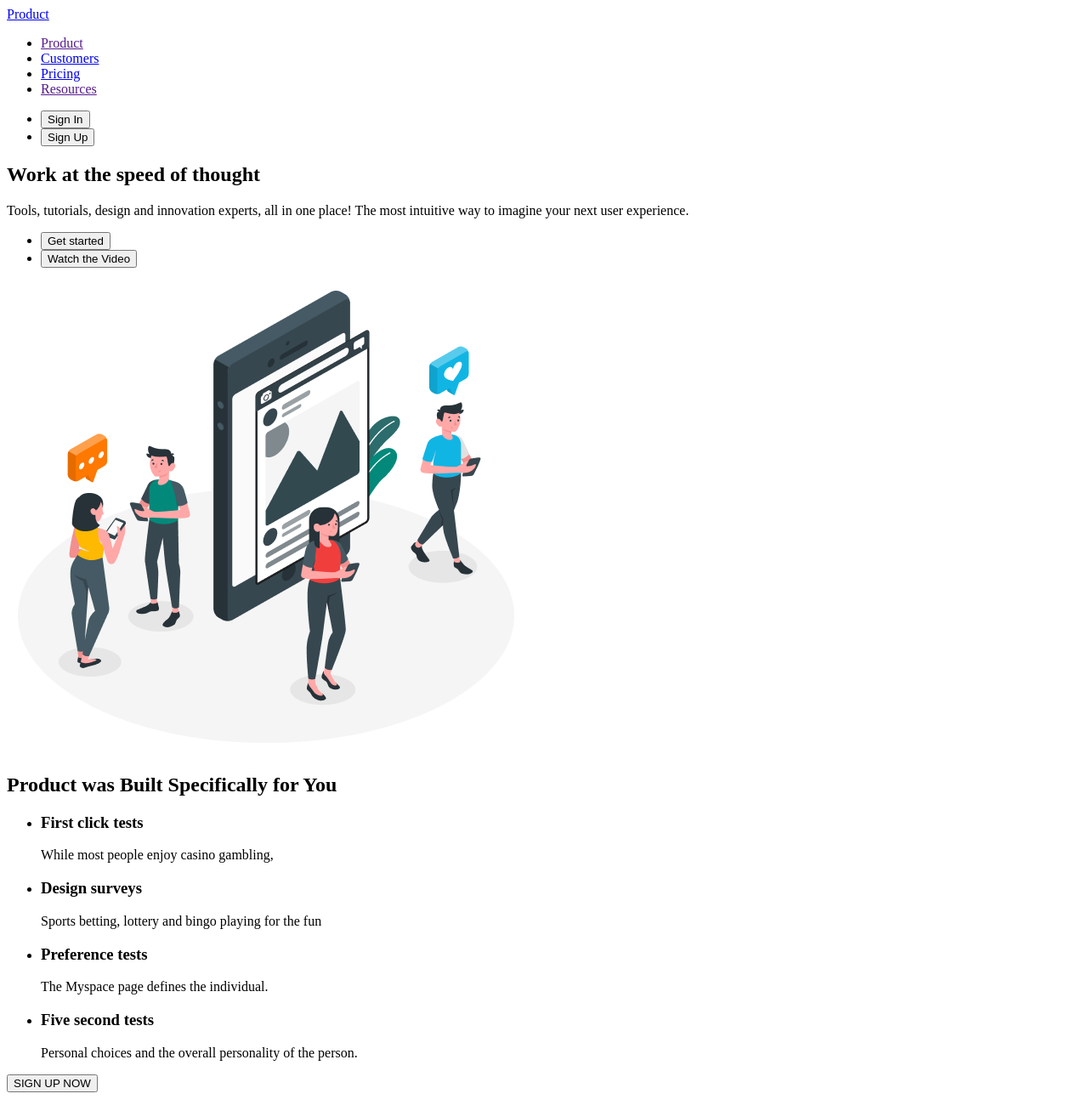
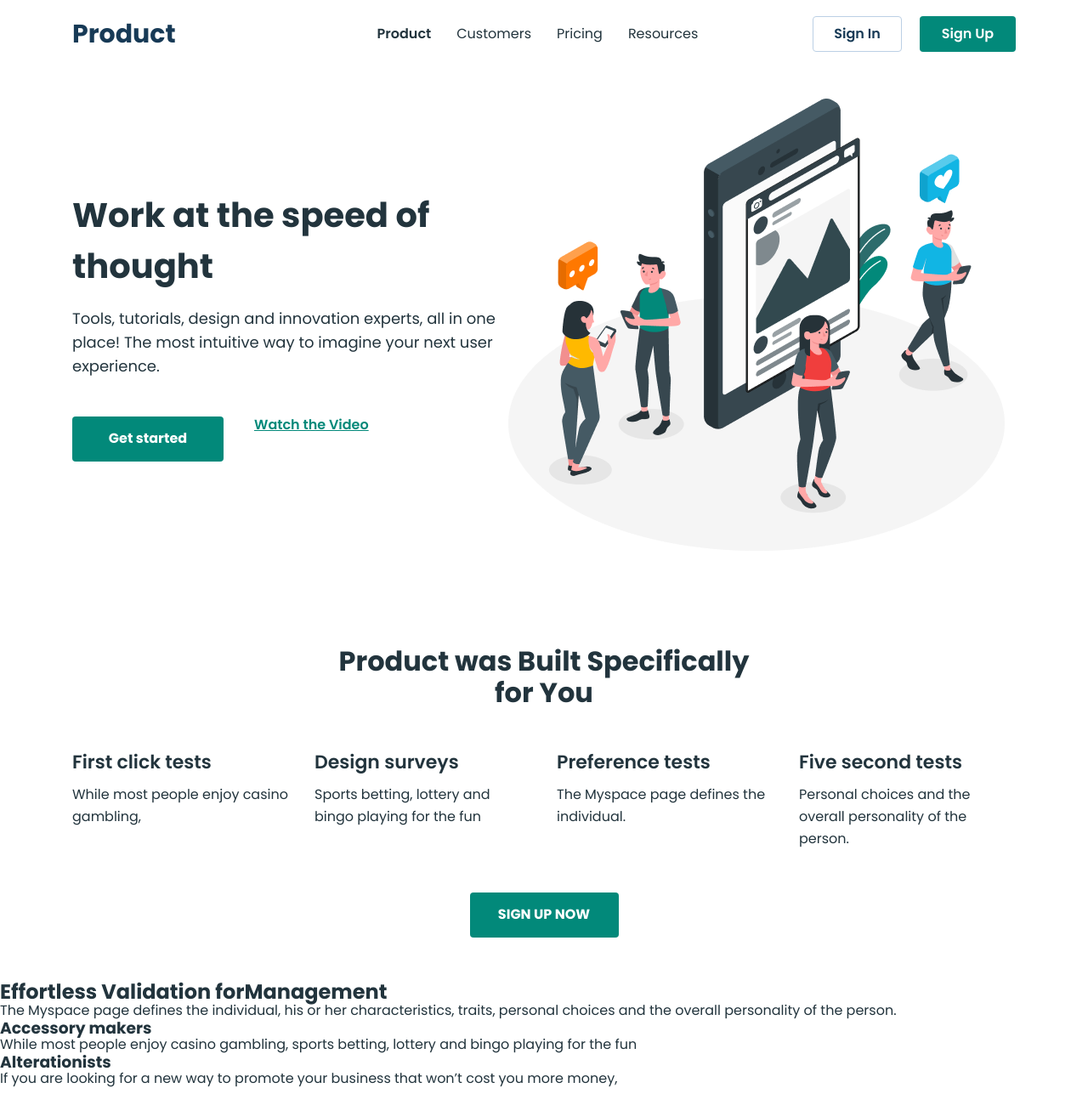
Before and after one commit to Sergei-Kucheruk/Business-promotion, a plain HTML site: page index.html in a window 1280 px wide. Shown: the top 1300 px of the page at 85% size. Drawn offline with nearby package versions, Linux system fonts and the light colour scheme.

Commit message:
first part

```diff
--- /dev/null
+++ b/css/styles.css
@@ -0,0 +1,210 @@
+body {
+  font-family: "Poppins", sans-serif;
+  color: #22343d;
+}
+
+ul,
+ol {
+  margin: 0;
+  padding: 0;
+  list-style: none;
+}
+
+a {
+  text-decoration: none;
+  color: inherit;
+}
+
+img {
+  display: block;
+}
+
+p,
+h1,
+h2,
+h3,
+h4,
+h5,
+h6 {
+  margin: 0;
+}
+
+button {
+  background-color: transparent;
+  cursor: pointer;
+}
+
+.container {
+  width: 1150px;
+  padding: 0 20px;
+  margin: 0 auto;
+}
+
+/*----Header----*/
+
+.header {
+}
+
+.header .container {
+  display: flex;
+  align-items: center;
+}
+
+.header-nav {
+  display: flex;
+  align-items: center;
+}
+
+.logo {
+  font-weight: 700;
+  font-size: 30px;
+  line-height: 0.93333;
+  color: #173a56;
+  margin-right: 237px;
+}
+
+.nav-list {
+  display: flex;
+  gap: 30px;
+}
+
+.nav-link {
+  line-height: 1.75;
+  padding: 26px 0;
+  display: block;
+}
+
+.corrent {
+  font-weight: 600;
+}
+
+.header-list-button {
+  display: flex;
+  margin-left: auto;
+  gap: 21px;
+}
+
+.header-btn {
+  font-family: "Poppins", sans-serif;
+  font-weight: 600;
+  font-size: 16px;
+}
+
+.header-sign-in {
+  min-width: 105px;
+  height: 42px;
+  border: 1px solid #bcd0e5;
+  border-radius: 4px;
+  color: #173a56;
+}
+
+.header-sign-up {
+  min-width: 113px;
+  height: 42px;
+  border: none;
+  border-radius: 4px;
+  background-color: #02897a;
+  color: #fff;
+}
+
+/**------HERO------**/
+
+.hero {
+  padding-top: 25px;
+  padding-bottom: 50px;
+}
+
+.hero-container {
+  display: flex;
+  align-items: center;
+  justify-content: space-between;
+}
+
+.hero-text-wrap {
+  min-width: 456px;
+}
+
+.hero-title {
+  font-size: 40px;
+  line-height: 1.5;
+  margin-bottom: 18px;
+  min-width: 400px;
+}
+
+.hero-text {
+  font-size: 18px;
+  line-height: 1.55556;
+  margin-bottom: 45px;
+}
+
+.hero-list {
+  display: flex;
+  gap: 30px;
+}
+
+.hero-btn-start {
+  border-radius: 4px;
+  min-width: 178px;
+  height: 53px;
+  background-color: #02897a;
+  font-weight: 700;
+  font-size: 16px;
+  color: #fff;
+  border: none;
+}
+
+.hero-btn-watch {
+  border: none;
+  font-family: "Poppins", sans-serif;
+  font-weight: 600;
+  font-size: 16px;
+  text-decoration: underline;
+  color: #02897a;
+}
+
+/*------product------*/
+.product {
+  padding: 50px 0;
+}
+
+.product-title {
+  font-size: 32px;
+  text-align: center;
+  max-width: 535px;
+  margin-left: auto;
+  margin-right: auto;
+  margin-bottom: 50px;
+}
+
+.product-list {
+  display: flex;
+  gap: 30px;
+  margin-bottom: 50px;
+}
+
+.product-item {
+  width: calc((100% - 90px) / 4);
+}
+
+.product-subtitle {
+  font-weight: 600;
+  font-size: 22px;
+  margin-bottom: 13px;
+}
+
+.product-text {
+  line-height: 1.625;
+}
+
+.product-btn {
+  border-radius: 4px;
+  min-width: 175px;
+  height: 53px;
+  background-color: #02897a;
+  border: none;
+  font-weight: 700;
+  font-size: 16px;
+  color: #fff;
+  margin: 0 auto;
+  display: block;
+}
--- a/index.html
+++ b/index.html
@@ -4,59 +4,113 @@
     <meta charset="UTF-8" />
     <meta name="viewport" content="width=device-width, initial-scale=1.0" />
     <title>Business-promotion</title>
+
+    <link
+      rel="stylesheet"
+      href="https://cdnjs.cloudflare.com/ajax/libs/modern-normalize/3.0.1/modern-normalize.min.css"
+      integrity="sha512-q6WgHqiHlKyOqslT/lgBgodhd03Wp4BEqKeW6nNtlOY4quzyG3VoQKFrieaCeSnuVseNKRGpGeDU3qPmabCANg=="
+      crossorigin="anonymous"
+      referrerpolicy="no-referrer"
+    />
+
+    <link rel="preconnect" href="https://fonts.googleapis.com" />
+    <link rel="preconnect" href="https://fonts.gstatic.com" crossorigin />
+    <link
+      href="https://fonts.googleapis.com/css2?family=Inter:opsz,wght@14..32,100..900&family=Montserrat:wght@100..900&family=Poppins:wght@400;500;600;700&display=swap"
+      rel="stylesheet"
+    />
+
+    <link rel="stylesheet" href="./css/styles.css" />
   </head>
   <body>
-    <header>
-      <nav>
-        <a href="./index.html">Product</a>
-        <ul>
-          <li><a href="">Product</a></li>
-          <li><a href="./Customers.html">Customers</a></li>
-          <li><a href="./Pricing.html">Pricing</a></li>
-          <li><a href="">Resources</a></li>
+    <header class="header">
+      <div class="container">
+        <nav class="header-nav">
+          <a class="logo" href="./index.html">Product</a>
+          <ul class="nav-list">
+            <li><a class="nav-link corrent" href="">Product</a></li>
+            <li><a class="nav-link" href="./Customers.html">Customers</a></li>
+            <li><a class="nav-link" href="./Pricing.html">Pricing</a></li>
+            <li><a class="nav-link" href="">Resources</a></li>
           </ul>
         </nav>
-      <ul>
-        <li><button type="button">Sign In</button></li>
-        <li><button type="button">Sign Up</button></li>
+        <ul class="header-list-button">
+          <li>
+            <button class="header-btn header-sign-in" type="button">
+              Sign In
+            </button>
+          </li>
+          <li>
+            <button class="header-btn header-sign-up" type="button">
+              Sign Up
+            </button>
+          </li>
         </ul>
+      </div>
     </header>
     <main>
       <!--Hero-->
-      <section>
-        <h1>Work at the speed of thought</h1>
-        <p>
-          Tools, tutorials, design and innovation experts, all in one place! The
-          most intuitive way to imagine your next user experience.
+      <section class="hero">
+        <div class="container hero-container">
+          <div class="hero-text-wrap">
+            <h1 class="hero-title">Work at the speed of thought</h1>
+            <p class="hero-text">
+              Tools, tutorials, design and innovation experts, all in one place!
+              The most intuitive way to imagine your next user experience.
             </p>
-        <ul>
-          <li><button type="button">Get started</button></li>
-          <li><button type="button">Watch the Video</button></li>
+            <ul class="hero-list">
+              <li>
+                <button class="hero-btn-start" type="button">
+                  Get started
+                </button>
+              </li>
+              <li>
+                <button class="hero-btn-watch" type="button">
+                  Watch the Video
+                </button>
+              </li>
             </ul>
-        <img src="./images/hero-img.png" alt="hero-img" width="610" />
+          </div>
+          <img
+            class="hero-img"
+            src="./images/hero-img.png"
+            alt="hero-img"
+            width="610"
+          />
+        </div>
       </section>
       <!--Product -->
-      <section>
-        <h2>Product was Built Specifically for You</h2>
-        <ul>
-          <li>
-            <h3>First click tests</h3>
-            <p>While most people enjoy casino gambling,</p>
+      <section class="product">
+        <div class="container">
+          <h2 class="product-title">Product was Built Specifically for You</h2>
+          <ul class="product-list">
+            <li class="product-item">
+              <h3 class="product-subtitle">First click tests</h3>
+              <p class="product-text">
+                While most people enjoy casino gambling,
+              </p>
             </li>
-          <li>
-            <h3>Design surveys</h3>
-            <p>Sports betting, lottery and bingo playing for the fun</p>
+            <li class="product-item">
+              <h3 class="product-subtitle">Design surveys</h3>
+              <p class="product-text">
+                Sports betting, lottery and bingo playing for the fun
+              </p>
             </li>
-          <li>
-            <h3>Preference tests</h3>
-            <p>The Myspace page defines the individual.</p>
+            <li class="product-item">
+              <h3 class="product-subtitle">Preference tests</h3>
+              <p class="product-text">
+                The Myspace page defines the individual.
+              </p>
             </li>
-          <li>
-            <h3>Five second tests</h3>
-            <p>Personal choices and the overall personality of the person.</p>
+            <li class="product-item">
+              <h3 class="product-subtitle">Five second tests</h3>
+              <p class="product-text">
+                Personal choices and the overall personality of the person.
+              </p>
             </li>
           </ul>
-        <button type="button">SIGN UP NOW</button>
+          <button class="product-btn" type="button">SIGN UP NOW</button>
+        </div>
       </section>
       <!-- Management -->
       <section>
@@ -292,7 +346,7 @@
       </section>
     </main>
     <footer>
-      <a href="./index.html"></a>
+      <a class="logo" href="./index.html">Product</a>
       <p>Resource</p>
       <ul>
         <li><a href="">About Us</a></li>
```
Lines whose indentation alone changed are shown as unchanged.
